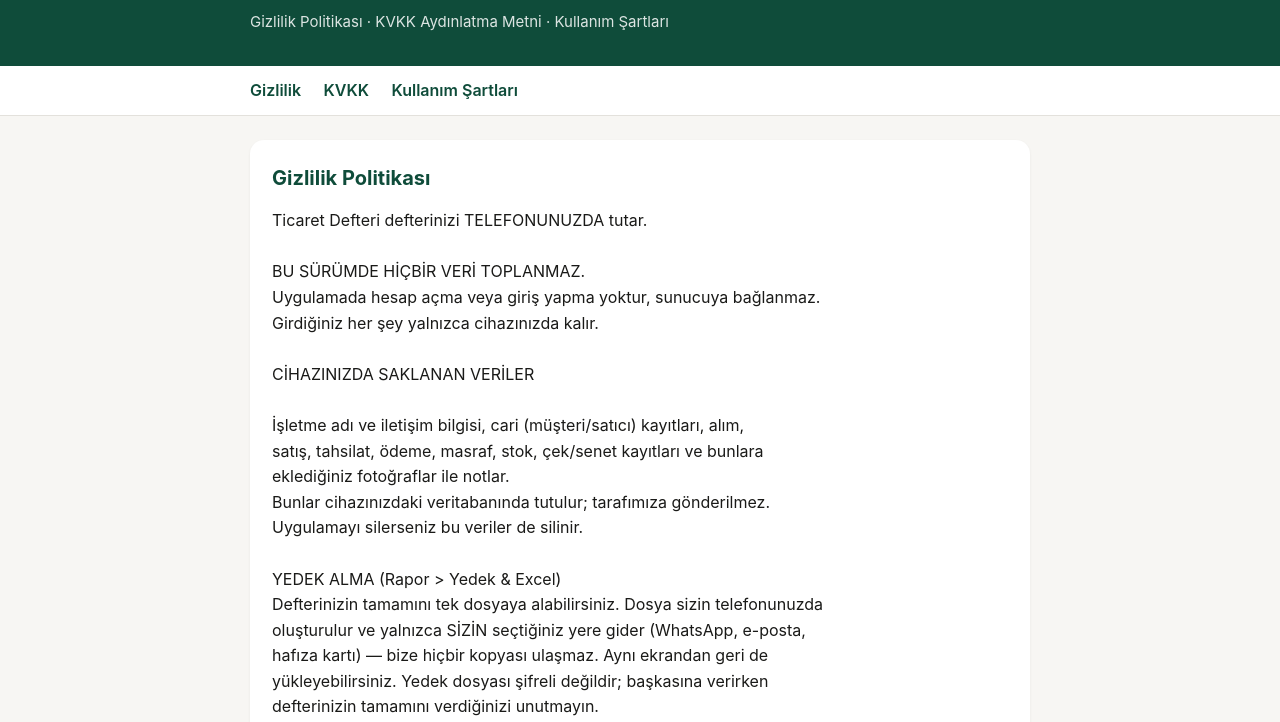
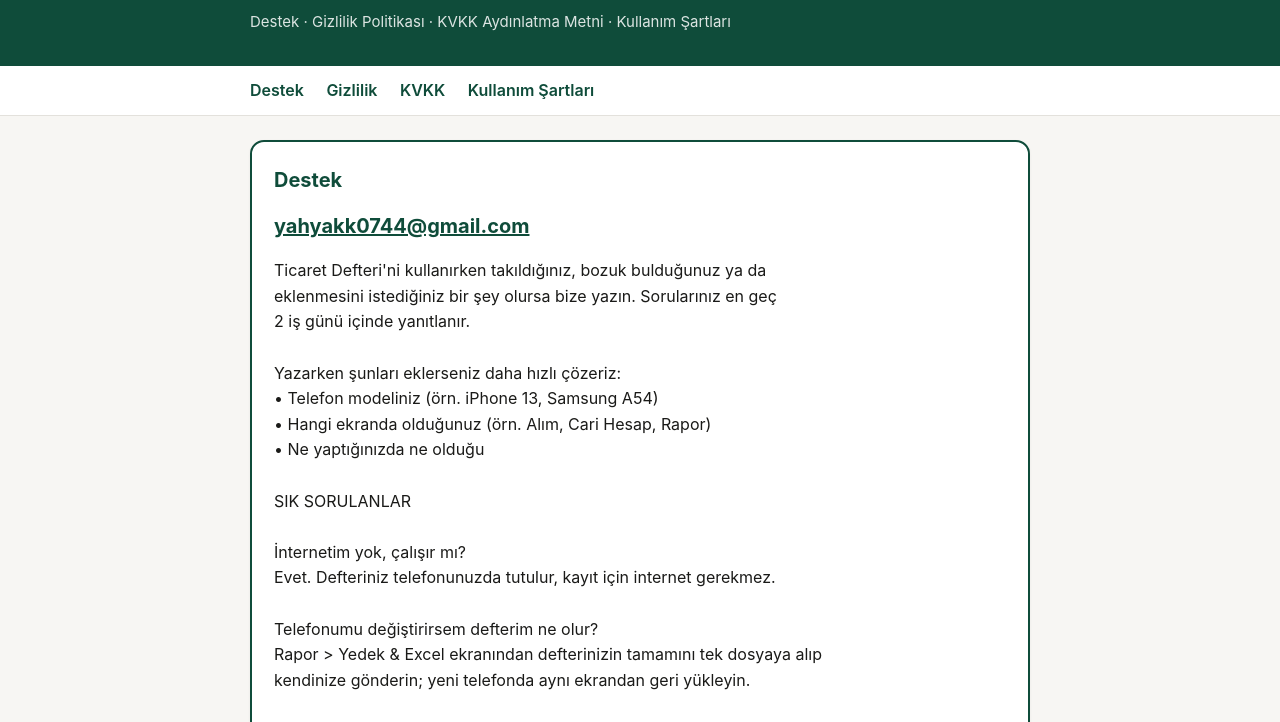
Before and after one commit to yahyakk0744/ticaret-defteri-gizlilik, a plain HTML site: page index.html in a window 1280 px wide. Shown: the part 70-792 px from the top of the page. Drawn offline with Linux system fonts and the light colour scheme.

Commit message:
feat: sayfaya Destek bolumu eklendi
App Store'da Support URL alani bu adresi gosteriyor. Guideline 1.5 bu
adresin gercek destek bilgisi icermesini istiyor; sayfa yalnizca yasal
metin oldugu icin "destek saglamiyor" diye reddedilme riski vardi.

En uste e-posta + sik sorulanlar bolumu kondu. Kaynak yine
src/lib/yasal.ts (npm run gen:gizlilik).

Co-Authored-By: Claude Opus 5 <noreply@anthropic.com>

```diff
--- a/index.html
+++ b/index.html
@@ -3,7 +3,7 @@
 <head>
 <meta charset="utf-8">
 <meta name="viewport" content="width=device-width, initial-scale=1">
-<title>Ticaret Defteri — Gizlilik ve Yasal Bilgiler</title>
+<title>Ticaret Defteri — Destek ve Yasal Bilgiler</title>
 <style>
   :root { color-scheme: light; }
   * { box-sizing: border-box; }
@@ -25,21 +25,56 @@
   pre { white-space: pre-wrap; word-wrap: break-word; margin: 0;
         font: inherit; color: #1A1A18; }
   footer { text-align: center; color: #8B8880; font-size: 13px; padding: 0 20px 40px; }
+  .iletisim { margin: 0 0 16px; font-size: 20px; font-weight: 700; }
+  .iletisim a { color: #0F4C3A; }
+  #destek { border: 2px solid #0F4C3A; }
 </style>
 </head>
 <body>
 <header><div class="kap">
   <h1>Ticaret Defteri</h1>
-  <p>Gizlilik Politikası · KVKK Aydınlatma Metni · Kullanım Şartları</p>
+  <p>Destek · Gizlilik Politikası · KVKK Aydınlatma Metni · Kullanım Şartları</p>
 </div></header>
 
 <nav><div class="kap">
+  <a href="#destek">Destek</a>
   <a href="#gizlilik">Gizlilik</a>
   <a href="#kvkk">KVKK</a>
   <a href="#sartlar">Kullanım Şartları</a>
 </div></nav>
 
 <main><div class="kap">
+
+  <section id="destek">
+    <h2>Destek</h2>
+    <p class="iletisim">
+      <a href="mailto:yahyakk0744@gmail.com?subject=Ticaret%20Defteri%20destek">yahyakk0744@gmail.com</a>
+    </p>
+    <pre>Ticaret Defteri'ni kullanırken takıldığınız, bozuk bulduğunuz ya da
+eklenmesini istediğiniz bir şey olursa bize yazın. Sorularınız en geç
+2 iş günü içinde yanıtlanır.
+
+Yazarken şunları eklerseniz daha hızlı çözeriz:
+• Telefon modeliniz (örn. iPhone 13, Samsung A54)
+• Hangi ekranda olduğunuz (örn. Alım, Cari Hesap, Rapor)
+• Ne yaptığınızda ne olduğu
+
+SIK SORULANLAR
+
+İnternetim yok, çalışır mı?
+Evet. Defteriniz telefonunuzda tutulur, kayıt için internet gerekmez.
+
+Telefonumu değiştirirsem defterim ne olur?
+Rapor &gt; Yedek &amp; Excel ekranından defterinizin tamamını tek dosyaya alıp
+kendinize gönderin; yeni telefonda aynı ekrandan geri yükleyin.
+
+Verilerim bir yere gönderiliyor mu?
+Hayır. Bu sürümde hiçbir veri toplanmaz, uygulama sunucuya bağlanmaz.
+
+Defterimi silmek istiyorum.
+Uygulamayı telefonunuzdan kaldırmanız yeterlidir; veriler cihazda tutulduğu
+için uygulamayla birlikte silinir.</pre>
+  </section>
 
   <section id="gizlilik">
     <h2>Gizlilik Politikası</h2>
```
